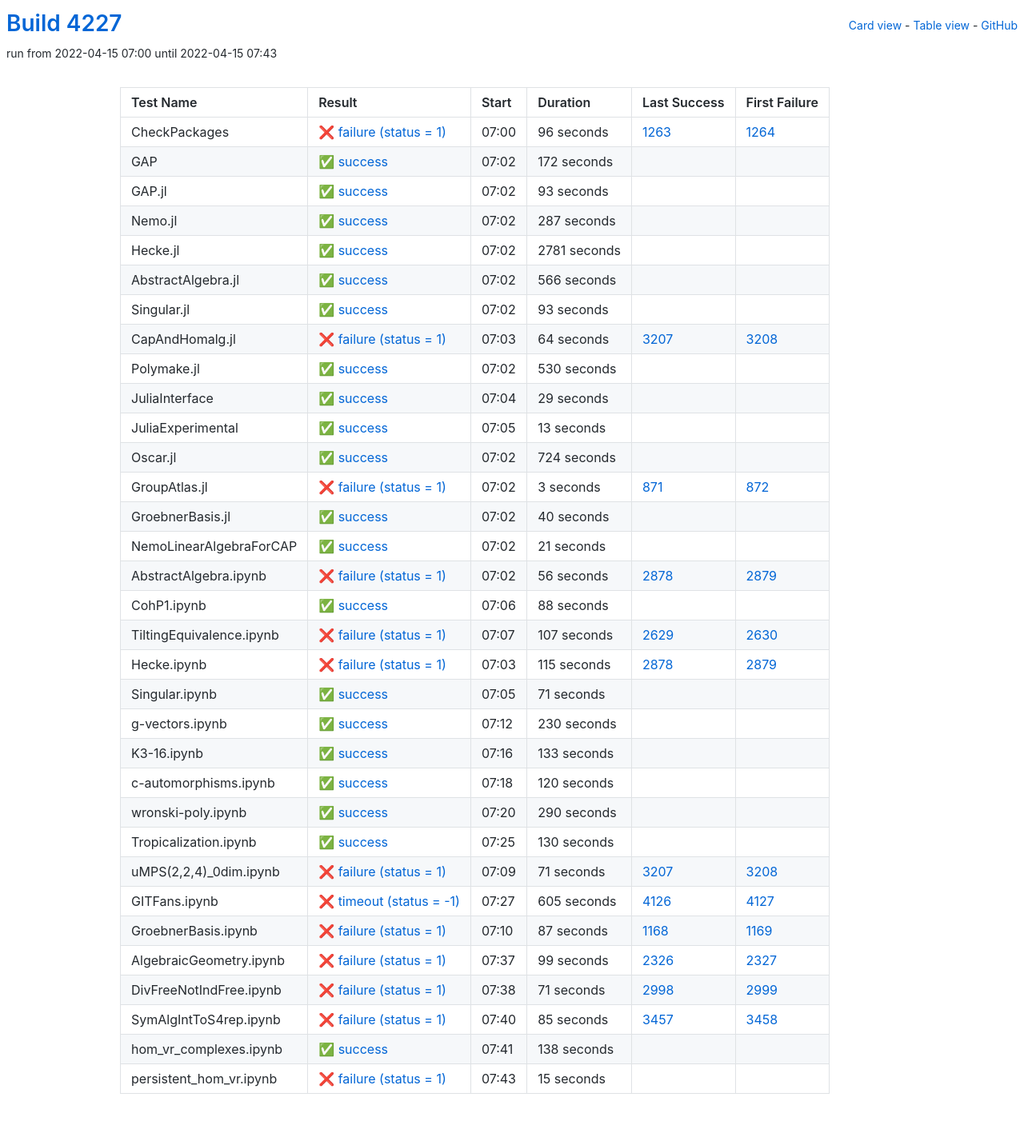
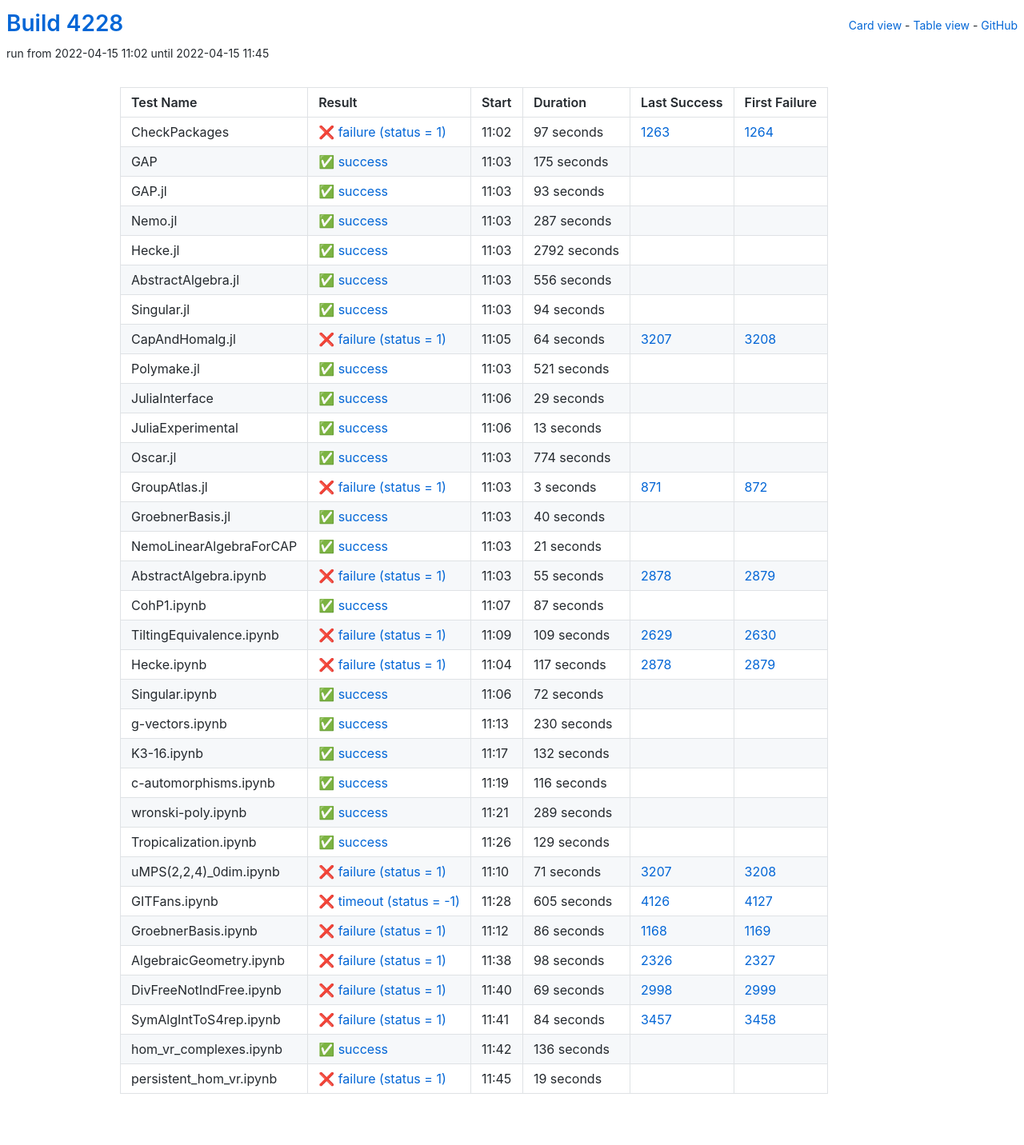
Before and after one commit to oscar-system/oscar-ci-status-stable, a Jekyll site: the page built from table.html, in a window 1280 px wide. Shown: the whole page at 80% size. Built offline with Jekyll 4.4.1, drawn with Linux system fonts in a browser that asks for light colours.

Commit message:
Build #4228

```diff
--- a/_data/ci.yml
+++ b/_data/ci.yml
@@ -1,6 +1,6 @@
 ---
-build: 4227
-build_url: https://oscarci.mathematik.uni-kl.de/job/oscar-stable/4227/
+build: 4228
+build_url: https://oscarci.mathematik.uni-kl.de/job/oscar-stable/4228/
 job: oscar-stable
 organization: oscar-system
 repo: oscar-ci-status-stable
@@ -8,32 +8,32 @@ repourl: https://github.com/oscar-system/oscar-ci-status-stable
 tests:
 - name: CheckPackages
   id: checkpackages
-  log: https://oscarci.mathematik.uni-kl.de/job/oscar-stable/4227/artifact/logs/build-4227/CheckPackages.log
-  start: 2022-04-15 07:00
+  log: https://oscarci.mathematik.uni-kl.de/job/oscar-stable/4228/artifact/logs/build-4228/CheckPackages.log
+  start: 2022-04-15 11:02
   success: false
   exitcode: 1
   status: failure
-  duration: 96
+  duration: 97
   last_success: 1263
   last_success_url: https://oscarci.mathematik.uni-kl.de/job/oscar-stable/1263/
   first_failure: 1264
   first_failure_url: https://oscarci.mathematik.uni-kl.de/job/oscar-stable/1264/
 - name: GAP
   id: gap
-  log: https://oscarci.mathematik.uni-kl.de/job/oscar-stable/4227/artifact/logs/build-4227/GAP.log
-  start: 2022-04-15 07:02
+  log: https://oscarci.mathematik.uni-kl.de/job/oscar-stable/4228/artifact/logs/build-4228/GAP.log
+  start: 2022-04-15 11:03
   success: true
   exitcode: 0
   status: success
-  duration: 172
+  duration: 175
   last_success: false
   last_success_url:
   first_failure: false
   first_failure_url:
 - name: GAP.jl
   id: gap-jl
-  log: https://oscarci.mathematik.uni-kl.de/job/oscar-stable/4227/artifact/logs/build-4227/GAP.jl.log
-  start: 2022-04-15 07:02
+  log: https://oscarci.mathematik.uni-kl.de/job/oscar-stable/4228/artifact/logs/build-4228/GAP.jl.log
+  start: 2022-04-15 11:03
   success: true
   exitcode: 0
   status: success
@@ -44,8 +44,8 @@ tests:
   first_failure_url:
 - name: Nemo.jl
   id: nemo-jl
-  log: https://oscarci.mathematik.uni-kl.de/job/oscar-stable/4227/artifact/logs/build-4227/Nemo.jl.log
-  start: 2022-04-15 07:02
+  log: https://oscarci.mathematik.uni-kl.de/job/oscar-stable/4228/artifact/logs/build-4228/Nemo.jl.log
+  start: 2022-04-15 11:03
   success: true
   exitcode: 0
   status: success
@@ -56,44 +56,44 @@ tests:
   first_failure_url:
 - name: Hecke.jl
   id: hecke-jl
-  log: https://oscarci.mathematik.uni-kl.de/job/oscar-stable/4227/artifact/logs/build-4227/Hecke.jl.log
-  start: 2022-04-15 07:02
+  log: https://oscarci.mathematik.uni-kl.de/job/oscar-stable/4228/artifact/logs/build-4228/Hecke.jl.log
+  start: 2022-04-15 11:03
   success: true
   exitcode: 0
   status: success
-  duration: 2781
+  duration: 2792
   last_success: false
   last_success_url:
   first_failure: false
   first_failure_url:
 - name: AbstractAlgebra.jl
   id: abstractalgebra-jl
-  log: https://oscarci.mathematik.uni-kl.de/job/oscar-stable/4227/artifact/logs/build-4227/AbstractAlgebra.jl.log
-  start: 2022-04-15 07:02
+  log: https://oscarci.mathematik.uni-kl.de/job/oscar-stable/4228/artifact/logs/build-4228/AbstractAlgebra.jl.log
+  start: 2022-04-15 11:03
   success: true
   exitcode: 0
   status: success
-  duration: 566
+  duration: 556
   last_success: false
   last_success_url:
   first_failure: false
   first_failure_url:
 - name: Singular.jl
   id: singular-jl
-  log: https://oscarci.mathematik.uni-kl.de/job/oscar-stable/4227/artifact/logs/build-4227/Singular.jl.log
-  start: 2022-04-15 07:02
+  log: https://oscarci.mathematik.uni-kl.de/job/oscar-stable/4228/artifact/logs/build-4228/Singular.jl.log
+  start: 2022-04-15 11:03
   success: true
   exitcode: 0
   status: success
-  duration: 93
+  duration: 94
   last_success: false
   last_success_url:
   first_failure: false
   first_failure_url:
 - name: CapAndHomalg.jl
   id: capandhomalg-jl
-  log: https://oscarci.mathematik.uni-kl.de/job/oscar-stable/4227/artifact/logs/build-4227/CapAndHomalg.jl.log
-  start: 2022-04-15 07:03
+  log: https://oscarci.mathematik.uni-kl.de/job/oscar-stable/4228/artifact/logs/build-4228/CapAndHomalg.jl.log
+  start: 2022-04-15 11:05
   success: false
   exitcode: 1
   status: failure
@@ -104,20 +104,20 @@ tests:
   first_failure_url: https://oscarci.mathematik.uni-kl.de/job/oscar-stable/3208/
 - name: Polymake.jl
   id: polymake-jl
-  log: https://oscarci.mathematik.uni-kl.de/job/oscar-stable/4227/artifact/logs/build-4227/Polymake.jl.log
-  start: 2022-04-15 07:02
+  log: https://oscarci.mathematik.uni-kl.de/job/oscar-stable/4228/artifact/logs/build-4228/Polymake.jl.log
+  start: 2022-04-15 11:03
   success: true
   exitcode: 0
   status: success
-  duration: 530
+  duration: 521
   last_success: false
   last_success_url:
   first_failure: false
   first_failure_url:
 - name: JuliaInterface
   id: juliainterface
-  log: https://oscarci.mathematik.uni-kl.de/job/oscar-stable/4227/artifact/logs/build-4227/JuliaInterface.log
-  start: 2022-04-15 07:04
+  log: https://oscarci.mathematik.uni-kl.de/job/oscar-stable/4228/artifact/logs/build-4228/JuliaInterface.log
+  start: 2022-04-15 11:06
   success: true
   exitcode: 0
   status: success
@@ -128,8 +128,8 @@ tests:
   first_failure_url:
 - name: JuliaExperimental
   id: juliaexperimental
-  log: https://oscarci.mathematik.uni-kl.de/job/oscar-stable/4227/artifact/logs/build-4227/JuliaExperimental.log
-  start: 2022-04-15 07:05
+  log: https://oscarci.mathematik.uni-kl.de/job/oscar-stable/4228/artifact/logs/build-4228/JuliaExperimental.log
+  start: 2022-04-15 11:06
   success: true
   exitcode: 0
   status: success
@@ -140,20 +140,20 @@ tests:
   first_failure_url:
 - name: Oscar.jl
   id: oscar-jl
-  log: https://oscarci.mathematik.uni-kl.de/job/oscar-stable/4227/artifact/logs/build-4227/Oscar.jl.log
-  start: 2022-04-15 07:02
+  log: https://oscarci.mathematik.uni-kl.de/job/oscar-stable/4228/artifact/logs/build-4228/Oscar.jl.log
+  start: 2022-04-15 11:03
   success: true
   exitcode: 0
   status: success
-  duration: 724
+  duration: 774
   last_success: false
   last_success_url:
   first_failure: false
   first_failure_url:
 - name: GroupAtlas.jl
   id: groupatlas-jl
-  log: https://oscarci.mathematik.uni-kl.de/job/oscar-stable/4227/artifact/logs/build-4227/GroupAtlas.jl.log
-  start: 2022-04-15 07:02
+  log: https://oscarci.mathematik.uni-kl.de/job/oscar-stable/4228/artifact/logs/build-4228/GroupAtlas.jl.log
+  start: 2022-04-15 11:03
   success: false
   exitcode: 1
   status: failure
@@ -164,8 +164,8 @@ tests:
   first_failure_url: https://oscarci.mathematik.uni-kl.de/job/oscar-stable/872/
 - name: GroebnerBasis.jl
   id: groebnerbasis-jl
-  log: https://oscarci.mathematik.uni-kl.de/job/oscar-stable/4227/artifact/logs/build-4227/GroebnerBasis.jl.log
-  start: 2022-04-15 07:02
+  log: https://oscarci.mathematik.uni-kl.de/job/oscar-stable/4228/artifact/logs/build-4228/GroebnerBasis.jl.log
+  start: 2022-04-15 11:03
   success: true
   exitcode: 0
   status: success
@@ -176,8 +176,8 @@ tests:
   first_failure_url:
 - name: NemoLinearAlgebraForCAP
   id: nemolinearalgebraforcap
-  log: https://oscarci.mathematik.uni-kl.de/job/oscar-stable/4227/artifact/logs/build-4227/NemoLinearAlgebraForCAP.log
-  start: 2022-04-15 07:02
+  log: https://oscarci.mathematik.uni-kl.de/job/oscar-stable/4228/artifact/logs/build-4228/NemoLinearAlgebraForCAP.log
+  start: 2022-04-15 11:03
   success: true
   exitcode: 0
   status: success
@@ -188,68 +188,68 @@ tests:
   first_failure_url:
 - name: AbstractAlgebra.ipynb
   id: abstractalgebra-ipynb
-  log: https://oscarci.mathematik.uni-kl.de/job/oscar-stable/4227/artifact/logs/build-4227/AbstractAlgebra.ipynb.log
-  start: 2022-04-15 07:02
+  log: https://oscarci.mathematik.uni-kl.de/job/oscar-stable/4228/artifact/logs/build-4228/AbstractAlgebra.ipynb.log
+  start: 2022-04-15 11:03
   success: false
   exitcode: 1
   status: failure
-  duration: 56
+  duration: 55
   last_success: 2878
   last_success_url: https://oscarci.mathematik.uni-kl.de/job/oscar-stable/2878/
   first_failure: 2879
   first_failure_url: https://oscarci.mathematik.uni-kl.de/job/oscar-stable/2879/
 - name: CohP1.ipynb
   id: cohp1-ipynb
-  log: https://oscarci.mathematik.uni-kl.de/job/oscar-stable/4227/artifact/logs/build-4227/CohP1.ipynb.log
-  start: 2022-04-15 07:06
+  log: https://oscarci.mathematik.uni-kl.de/job/oscar-stable/4228/artifact/logs/build-4228/CohP1.ipynb.log
+  start: 2022-04-15 11:07
   success: true
   exitcode: 0
   status: success
-  duration: 88
+  duration: 87
   last_success: false
   last_success_url:
   first_failure: false
   first_failure_url:
 - name: TiltingEquivalence.ipynb
   id: tiltingequivalence-ipynb
-  log: https://oscarci.mathematik.uni-kl.de/job/oscar-stable/4227/artifact/logs/build-4227/TiltingEquivalence.ipynb.log
-  start: 2022-04-15 07:07
+  log: https://oscarci.mathematik.uni-kl.de/job/oscar-stable/4228/artifact/logs/build-4228/TiltingEquivalence.ipynb.log
+  start: 2022-04-15 11:09
   success: false
   exitcode: 1
   status: failure
-  duration: 107
+  duration: 109
   last_success: 2629
   last_success_url: https://oscarci.mathematik.uni-kl.de/job/oscar-stable/2629/
   first_failure: 2630
   first_failure_url: https://oscarci.mathematik.uni-kl.de/job/oscar-stable/2630/
 - name: Hecke.ipynb
   id: hecke-ipynb
-  log: https://oscarci.mathematik.uni-kl.de/job/oscar-stable/4227/artifact/logs/build-4227/Hecke.ipynb.log
-  start: 2022-04-15 07:03
+  log: https://oscarci.mathematik.uni-kl.de/job/oscar-stable/4228/artifact/logs/build-4228/Hecke.ipynb.log
+  start: 2022-04-15 11:04
   success: false
   exitcode: 1
   status: failure
-  duration: 115
+  duration: 117
   last_success: 2878
   last_success_url: https://oscarci.mathematik.uni-kl.de/job/oscar-stable/2878/
   first_failure: 2879
   first_failure_url: https://oscarci.mathematik.uni-kl.de/job/oscar-stable/2879/
 - name: Singular.ipynb
   id: singular-ipynb
-  log: https://oscarci.mathematik.uni-kl.de/job/oscar-stable/4227/artifact/logs/build-4227/Singular.ipynb.log
-  start: 2022-04-15 07:05
+  log: https://oscarci.mathematik.uni-kl.de/job/oscar-stable/4228/artifact/logs/build-4228/Singular.ipynb.log
+  start: 2022-04-15 11:06
   success: true
   exitcode: 0
   status: success
-  duration: 71
+  duration: 72
   last_success: false
   last_success_url:
   first_failure: false
   first_failure_url:
 - name: g-vectors.ipynb
   id: g-vectors-ipynb
-  log: https://oscarci.mathematik.uni-kl.de/job/oscar-stable/4227/artifact/logs/build-4227/g-vectors.ipynb.log
-  start: 2022-04-15 07:12
+  log: https://oscarci.mathematik.uni-kl.de/job/oscar-stable/4228/artifact/logs/build-4228/g-vectors.ipynb.log
+  start: 2022-04-15 11:13
   success: true
   exitcode: 0
   status: success
@@ -260,56 +260,56 @@ tests:
   first_failure_url:
 - name: K3-16.ipynb
   id: k3-16-ipynb
-  log: https://oscarci.mathematik.uni-kl.de/job/oscar-stable/4227/artifact/logs/build-4227/K3-16.ipynb.log
-  start: 2022-04-15 07:16
+  log: https://oscarci.mathematik.uni-kl.de/job/oscar-stable/4228/artifact/logs/build-4228/K3-16.ipynb.log
+  start: 2022-04-15 11:17
   success: true
   exitcode: 0
   status: success
-  duration: 133
+  duration: 132
   last_success: false
   last_success_url:
   first_failure: false
   first_failure_url:
 - name: c-automorphisms.ipynb
   id: c-automorphisms-ipynb
-  log: https://oscarci.mathematik.uni-kl.de/job/oscar-stable/4227/artifact/logs/build-4227/c-automorphisms.ipynb.log
-  start: 2022-04-15 07:18
+  log: https://oscarci.mathematik.uni-kl.de/job/oscar-stable/4228/artifact/logs/build-4228/c-automorphisms.ipynb.log
+  start: 2022-04-15 11:19
   success: true
   exitcode: 0
   status: success
-  duration: 120
+  duration: 116
   last_success: false
   last_success_url:
   first_failure: false
   first_failure_url:
 - name: wronski-poly.ipynb
   id: wronski-poly-ipynb
-  log: https://oscarci.mathematik.uni-kl.de/job/oscar-stable/4227/artifact/logs/build-4227/wronski-poly.ipynb.log
-  start: 2022-04-15 07:20
+  log: https://oscarci.mathematik.uni-kl.de/job/oscar-stable/4228/artifact/logs/build-4228/wronski-poly.ipynb.log
+  start: 2022-04-15 11:21
   success: true
   exitcode: 0
   status: success
-  duration: 290
+  duration: 289
   last_success: false
   last_success_url:
   first_failure: false
   first_failure_url:
 - name: Tropicalization.ipynb
   id: tropicalization-ipynb
-  log: https://oscarci.mathematik.uni-kl.de/job/oscar-stable/4227/artifact/logs/build-4227/Tropicalization.ipynb.log
-  start: 2022-04-15 07:25
+  log: https://oscarci.mathematik.uni-kl.de/job/oscar-stable/4228/artifact/logs/build-4228/Tropicalization.ipynb.log
+  start: 2022-04-15 11:26
   success: true
   exitcode: 0
   status: success
-  duration: 130
+  duration: 129
   last_success: false
   last_success_url:
   first_failure: false
   first_failure_url:
 - name: uMPS(2,2,4)_0dim.ipynb
   id: umps-2-2-4-0dim-ipynb
-  log: https://oscarci.mathematik.uni-kl.de/job/oscar-stable/4227/artifact/logs/build-4227/uMPS-2-2-4-_0dim.ipynb.log
-  start: 2022-04-15 07:09
+  log: https://oscarci.mathematik.uni-kl.de/job/oscar-stable/4228/artifact/logs/build-4228/uMPS-2-2-4-_0dim.ipynb.log
+  start: 2022-04-15 11:10
   success: false
   exitcode: 1
   status: failure
@@ -320,8 +320,8 @@ tests:
   first_failure_url: https://oscarci.mathematik.uni-kl.de/job/oscar-stable/3208/
 - name: GITFans.ipynb
   id: gitfans-ipynb
-  log: https://oscarci.mathematik.uni-kl.de/job/oscar-stable/4227/artifact/logs/build-4227/GITFans.ipynb.log
-  start: 2022-04-15 07:27
+  log: https://oscarci.mathematik.uni-kl.de/job/oscar-stable/4228/artifact/logs/build-4228/GITFans.ipynb.log
+  start: 2022-04-15 11:28
   success: false
   exitcode: -1
   status: timeout
@@ -332,72 +332,72 @@ tests:
   first_failure_url: https://oscarci.mathematik.uni-kl.de/job/oscar-stable/4127/
 - name: GroebnerBasis.ipynb
   id: groebnerbasis-ipynb
-  log: https://oscarci.mathematik.uni-kl.de/job/oscar-stable/4227/artifact/logs/build-4227/GroebnerBasis.ipynb.log
-  start: 2022-04-15 07:10
+  log: https://oscarci.mathematik.uni-kl.de/job/oscar-stable/4228/artifact/logs/build-4228/GroebnerBasis.ipynb.log
+  start: 2022-04-15 11:12
   success: false
   exitcode: 1
   status: failure
-  duration: 87
+  duration: 86
   last_success: 1168
   last_success_url: https://oscarci.mathematik.uni-kl.de/job/oscar-stable/1168/
   first_failure: 1169
   first_failure_url: https://oscarci.mathematik.uni-kl.de/job/oscar-stable/1169/
 - name: AlgebraicGeometry.ipynb
   id: algebraicgeometry-ipynb
-  log: https://oscarci.mathematik.uni-kl.de/job/oscar-stable/4227/artifact/logs/build-4227/AlgebraicGeometry.ipynb.log
-  start: 2022-04-15 07:37
+  log: https://oscarci.mathematik.uni-kl.de/job/oscar-stable/4228/artifact/logs/build-4228/AlgebraicGeometry.ipynb.log
+  start: 2022-04-15 11:38
   success: false
   exitcode: 1
   status: failure
-  duration: 99
+  duration: 98
   last_success: 2326
   last_success_url: https://oscarci.mathematik.uni-kl.de/job/oscar-stable/2326/
   first_failure: 2327
   first_failure_url: https://oscarci.mathematik.uni-kl.de/job/oscar-stable/2327/
 - name: DivFreeNotIndFree.ipynb
   id: divfreenotindfree-ipynb
-  log: https://oscarci.mathematik.uni-kl.de/job/oscar-stable/4227/artifact/logs/build-4227/DivFreeNotIndFree.ipynb.log
-  start: 2022-04-15 07:38
+  log: https://oscarci.mathematik.uni-kl.de/job/oscar-stable/4228/artifact/logs/build-4228/DivFreeNotIndFree.ipynb.log
+  start: 2022-04-15 11:40
   success: false
   exitcode: 1
   status: failure
-  duration: 71
+  duration: 69
   last_success: 2998
   last_success_url: https://oscarci.mathematik.uni-kl.de/job/oscar-stable/2998/
   first_failure: 2999
   first_failure_url: https://oscarci.mathematik.uni-kl.de/job/oscar-stable/2999/
 - name: SymAlgIntToS4rep.ipynb
   id: symalginttos4rep-ipynb
-  log: https://oscarci.mathematik.uni-kl.de/job/oscar-stable/4227/artifact/logs/build-4227/SymAlgIntToS4rep.ipynb.log
-  start: 2022-04-15 07:40
+  log: https://oscarci.mathematik.uni-kl.de/job/oscar-stable/4228/artifact/logs/build-4228/SymAlgIntToS4rep.ipynb.log
+  start: 2022-04-15 11:41
   success: false
   exitcode: 1
   status: failure
-  duration: 85
+  duration: 84
   last_success: 3457
   last_success_url: https://oscarci.mathematik.uni-kl.de/job/oscar-stable/3457/
   first_failure: 3458
   first_failure_url: https://oscarci.mathematik.uni-kl.de/job/oscar-stable/3458/
 - name: hom_vr_complexes.ipynb
   id: hom-vr-complexes-ipynb
-  log: https://oscarci.mathematik.uni-kl.de/job/oscar-stable/4227/artifact/logs/build-4227/hom_vr_complexes.ipynb.log
-  start: 2022-04-15 07:41
+  log: https://oscarci.mathematik.uni-kl.de/job/oscar-stable/4228/artifact/logs/build-4228/hom_vr_complexes.ipynb.log
+  start: 2022-04-15 11:42
   success: true
   exitcode: 0
   status: success
-  duration: 138
+  duration: 136
   last_success: false
   last_success_url:
   first_failure: false
   first_failure_url:
 - name: persistent_hom_vr.ipynb
   id: persistent-hom-vr-ipynb
-  log: https://oscarci.mathematik.uni-kl.de/job/oscar-stable/4227/artifact/logs/build-4227/persistent_hom_vr.ipynb.log
-  start: 2022-04-15 07:43
+  log: https://oscarci.mathematik.uni-kl.de/job/oscar-stable/4228/artifact/logs/build-4228/persistent_hom_vr.ipynb.log
+  start: 2022-04-15 11:45
   success: false
   exitcode: 1
   status: failure
-  duration: 15
+  duration: 19
   last_success: false
   last_success_url:
   first_failure: false
```
Also changed, not shown: README.md.
